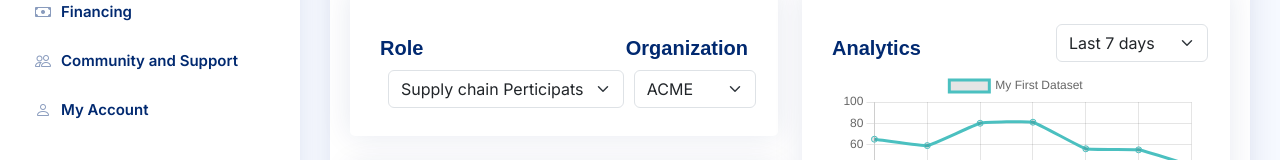
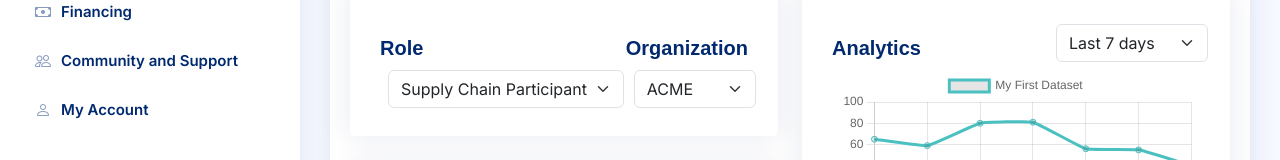
Before and after one commit to EcoRegen-Alliance/DLT-Climate-hackathon-entry, a Next.js app: page / in a window 1280 px wide. Shown: the part 286-446 px from the top of the page. Built offline with nearby package versions, Linux system fonts and the light colour scheme.

Commit message:
dashboard updated

```diff
--- a/components/Dashboard.js
+++ b/components/Dashboard.js
@@ -65,7 +65,7 @@ function Dashboard() {
                                       className="form-select mx-2"
                                     >
                                       <option selected>
-                                        Supply chain Perticipats
+                                        Supply Chain Participants
                                       </option>
                                       <option>ACME</option>
                                       <option>ACME</option>
```
